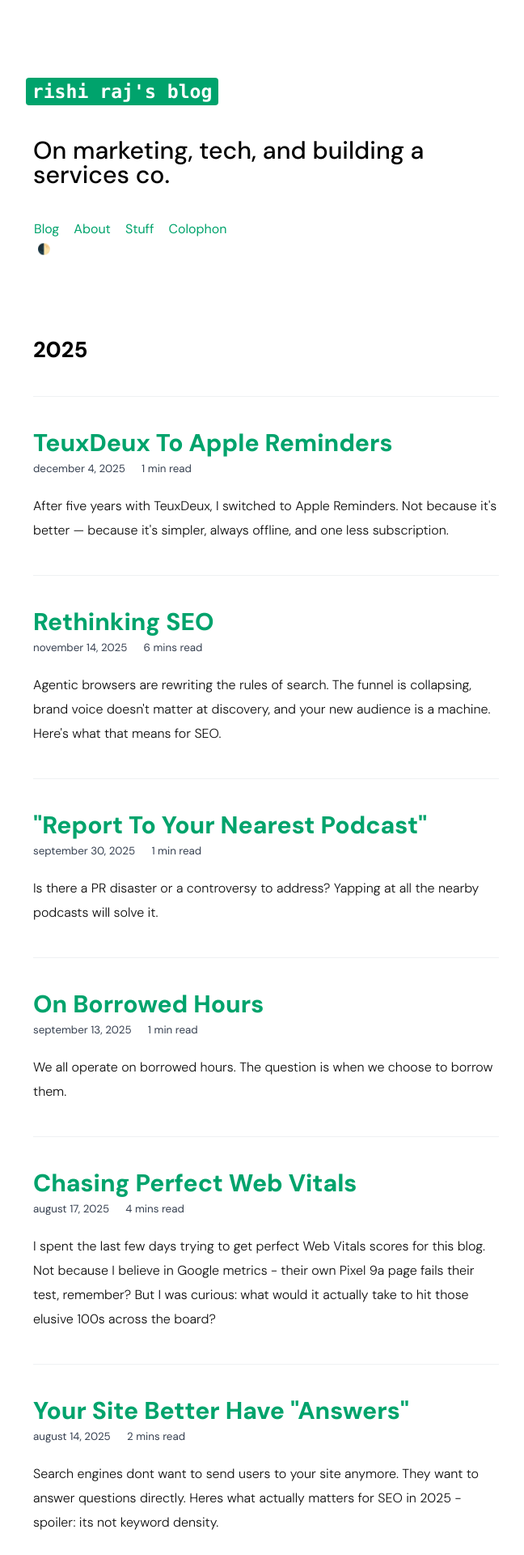
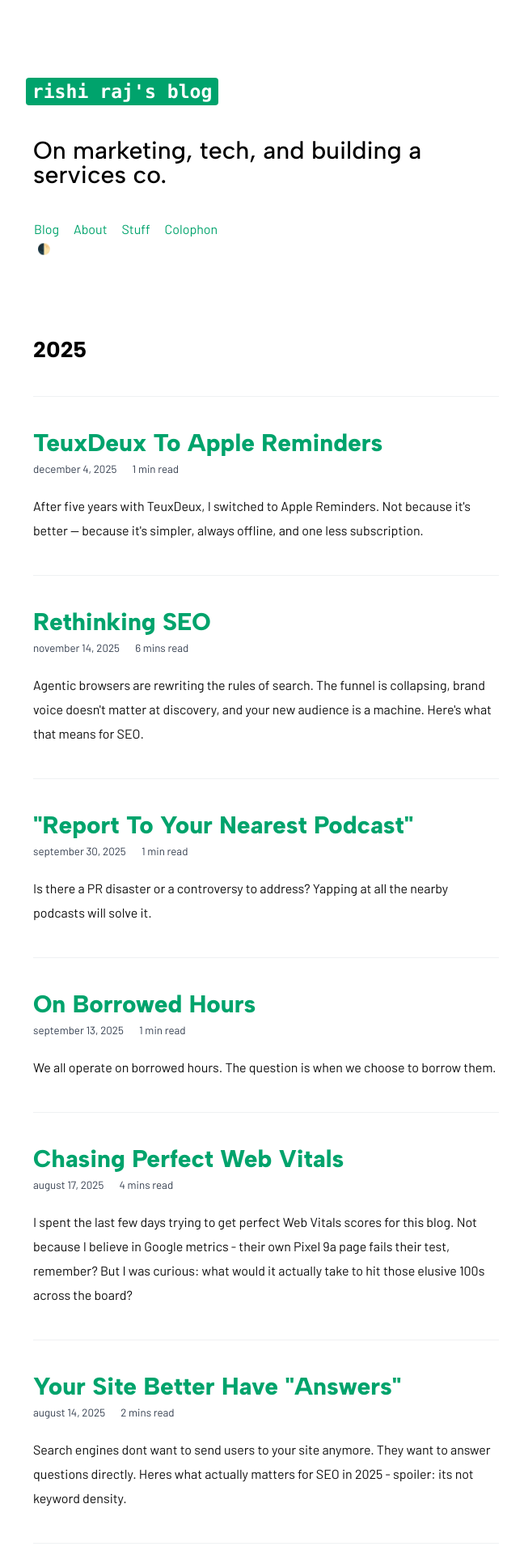
Before and after one commit to talkxo/rishiraj-blog-machine, a Jekyll site: the page built from index.html, in a window 1280 px wide. Shown: the top 1920 px of the page at 81% size, without its empty margins (311-959 px from the left). Built offline with Jekyll 4.4.1, drawn with Linux system fonts in a browser that asks for light colours.

Commit message:
feat: replace DM Sans with Albert Sans for headings and Barlow for body text (fun experiment)

```diff
--- a/_includes/head.html
+++ b/_includes/head.html
@@ -434,12 +434,12 @@
 
   <!-- DNS prefetch for external domains -->
 
-  <!-- Google Fonts - DM Sans -->
+  <!-- Google Fonts - Albert Sans & Barlow -->
   <link rel="preconnect" href="https://fonts.googleapis.com">
   <link rel="preconnect" href="https://fonts.gstatic.com" crossorigin>
-  <link rel="preload" href="https://fonts.googleapis.com/css2?family=DM+Sans:ital,opsz,wght@0,9..40,200;0,9..40,300;0,9..40,400;0,9..40,500;0,9..40,600;0,9..40,700;0,9..40,800;0,9..40,900;1,9..40,200;1,9..40,300;1,9..40,400;1,9..40,500;1,9..40,600;1,9..40,700;1,9..40,800;1,9..40,900&display=swap" as="style" onload="this.onload=null;this.rel='stylesheet'">
+  <link rel="preload" href="https://fonts.googleapis.com/css2?family=Albert+Sans:wght@400;500;600;700;800;900&family=Barlow:ital,wght@0,400;0,500;0,600;0,700;1,400;1,500;1,700&display=swap" as="style" onload="this.onload=null;this.rel='stylesheet'">
   <noscript>
-    <link rel="stylesheet" href="https://fonts.googleapis.com/css2?family=DM+Sans:ital,opsz,wght@0,9..40,200;0,9..40,300;0,9..40,400;0,9..40,500;0,9..40,600;0,9..40,700;0,9..40,800;0,9..40,900;1,9..40,200;1,9..40,300;1,9..40,400;1,9..40,500;1,9..40,600;1,9..40,700;1,9..40,800;1,9..40,900&display=swap">
+    <link rel="stylesheet" href="https://fonts.googleapis.com/css2?family=Albert+Sans:wght@400;500;600;700;800;900&family=Barlow:ital,wght@0,400;0,500;0,600;0,700;1,400;1,500;1,700&display=swap">
   </noscript>
 
   <style>
@@ -466,12 +466,12 @@
       --link-hover-text: #ffffff;
     }
 
-    /* DM Sans Font Import */
-    @import url('https://fonts.googleapis.com/css2?family=DM+Sans:ital,opsz,wght@0,9..40,200;0,9..40,300;0,9..40,400;0,9..40,500;0,9..40,600;0,9..40,700;0,9..40,800;0,9..40,900;1,9..40,200;1,9..40,300;1,9..40,400;1,9..40,500;1,9..40,600;1,9..40,700;1,9..40,800;1,9..40,900&display=swap');
+    /* Albert Sans & Barlow Font Import */
+    @import url('https://fonts.googleapis.com/css2?family=Albert+Sans:wght@400;500;600;700;800;900&family=Barlow:ital,wght@0,400;0,500;0,600;0,700;1,400;1,500;1,700&display=swap');
 
     /* Font definitions with CLS prevention */
     body {
-      font-family: 'DM Sans', -apple-system, BlinkMacSystemFont, 'Segoe UI', Roboto, sans-serif;
+      font-family: 'Barlow', -apple-system, BlinkMacSystemFont, 'Segoe UI', Roboto, sans-serif;
       font-weight: 300; /* Light */
       margin: 0;
       padding: 0;
@@ -486,9 +486,9 @@
       text-rendering: optimizeLegibility;
     }
 
-    /* Headings with DM Sans Medium 500 */
+    /* Headings with Albert Sans Medium 500 */
     h1, h2, h3, h4, h5, h6 {
-      font-family: 'DM Sans', -apple-system, BlinkMacSystemFont, 'Segoe UI', Roboto, sans-serif;
+      font-family: 'Albert Sans', -apple-system, BlinkMacSystemFont, 'Segoe UI', Roboto, sans-serif;
       font-weight: 500; /* Medium */
     }
 
@@ -503,7 +503,7 @@
 
     /* Critical content area */
     .c-archives__description {
-      font-family: 'DM Sans', -apple-system, BlinkMacSystemFont, 'Segoe UI', Roboto, sans-serif;
+      font-family: 'Barlow', -apple-system, BlinkMacSystemFont, 'Segoe UI', Roboto, sans-serif;
       font-weight: 300; /* Light */
       line-height: 1.6;
       color: var(--color-text);
@@ -638,13 +638,13 @@
 
   <!-- Font loading detection -->
   <script>
-    // DM Sans font loading detection
+    // Font loading detection
     (function() {
       if ('fonts' in document) {
-        // Load DM Sans fonts
+        // Load fonts
         var fontPromises = [
-          document.fonts.load('300 16px "DM Sans"'),
-          document.fonts.load('500 16px "DM Sans"')
+          document.fonts.load('400 16px "Barlow"'),
+          document.fonts.load('800 16px "Albert Sans"')
         ];
 
         // Mark fonts as loaded when ready
--- a/_sass/components/_article.scss
+++ b/_sass/components/_article.scss
@@ -50,7 +50,7 @@
 
 .c-article__main {
     @include fs--body;
-    font-family: 'DM Sans', -apple-system, BlinkMacSystemFont, 'Segoe UI', Roboto, sans-serif;
+    font-family: 'Barlow', -apple-system, BlinkMacSystemFont, 'Segoe UI', Roboto, sans-serif;
     font-weight: 300; /* Light */
 
     margin-bottom: 3rem; // 50px
@@ -58,21 +58,21 @@
 
     h2 {
         @include fs--heading-2;
-        font-family: 'DM Sans', -apple-system, BlinkMacSystemFont, 'Segoe UI', Roboto, sans-serif;
+        font-family: 'Albert Sans', -apple-system, BlinkMacSystemFont, 'Segoe UI', Roboto, sans-serif;
         font-weight: 500; /* Medium */
         margin: 2em 0 0.5em;
     }
 
     h3 {
         @include fs--heading-3;
-        font-family: 'DM Sans', -apple-system, BlinkMacSystemFont, 'Segoe UI', Roboto, sans-serif;
+        font-family: 'Albert Sans', -apple-system, BlinkMacSystemFont, 'Segoe UI', Roboto, sans-serif;
         font-weight: 500; /* Medium */
         margin: 1em 0 0.5em;
     }
 
     h4 {
         @include fs--heading-4;
-        font-family: 'DM Sans', -apple-system, BlinkMacSystemFont, 'Segoe UI', Roboto, sans-serif;
+        font-family: 'Albert Sans', -apple-system, BlinkMacSystemFont, 'Segoe UI', Roboto, sans-serif;
         font-weight: 500; /* Medium */
     }
 
--- a/_sass/components/_page.scss
+++ b/_sass/components/_page.scss
@@ -4,7 +4,7 @@
 
 .c-page__subtitle {
     @include fs--heading-1;
-    font-family: 'DM Sans', -apple-system, BlinkMacSystemFont, 'Segoe UI', Roboto, sans-serif;
+    font-family: 'Albert Sans', -apple-system, BlinkMacSystemFont, 'Segoe UI', Roboto, sans-serif;
     font-weight: 500; /* Medium */
     margin-bottom: 2.5rem; // 25px
     max-width: 100%;
@@ -17,7 +17,7 @@
     h1 {
         margin-bottom: 2.5rem; // 25px
         @include fs--heading-2;
-        font-family: 'DM Sans', -apple-system, BlinkMacSystemFont, 'Segoe UI', Roboto, sans-serif;
+        font-family: 'Albert Sans', -apple-system, BlinkMacSystemFont, 'Segoe UI', Roboto, sans-serif;
         font-weight: 500; /* Medium */
         color: var(--color-ink, #163541);
     }
--- a/_sass/helpers/_mixins.scss
+++ b/_sass/helpers/_mixins.scss
@@ -14,14 +14,14 @@
     }
 }
 
-// Font families - DM Sans
+// Font families
 @mixin ff--sans-serif($font-weight: normal) {
-  font-family: 'DM Sans', -apple-system, BlinkMacSystemFont, 'Segoe UI', Roboto, sans-serif;
+  font-family: 'Albert Sans', -apple-system, BlinkMacSystemFont, 'Segoe UI', Roboto, sans-serif;
   font-weight: $font-weight;
 }
 
 @mixin ff--serif($font-weight: normal) {
-    font-family: 'DM Sans', -apple-system, BlinkMacSystemFont, 'Segoe UI', Roboto, sans-serif;
+    font-family: 'Barlow', -apple-system, BlinkMacSystemFont, 'Segoe UI', Roboto, sans-serif;
     font-weight: $font-weight;
     color: var(--color-text, #404040);
 }
```
